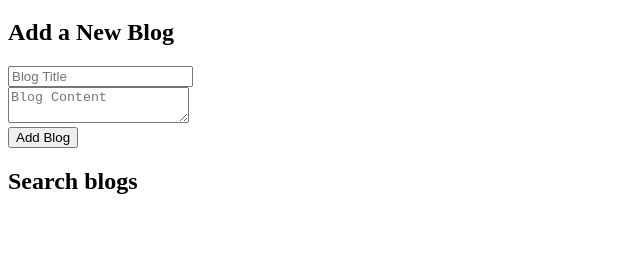
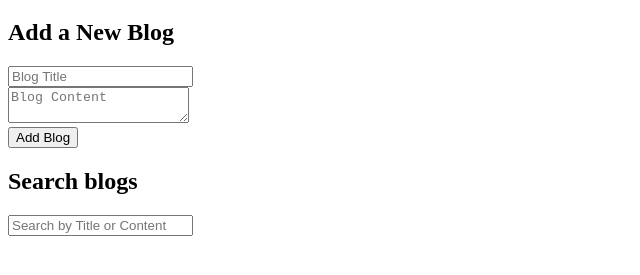
Before and after one commit to ajaythopate/Blog-App, a plain HTML site: page index.html in a window 1280 px wide. Shown: the part 61-336 px from the top of the page, without its empty margins (0-640 px from the left). Drawn offline with Linux system fonts and the light colour scheme.

Commit message:
searchBlog text area added

```diff
--- a/index.html
+++ b/index.html
@@ -22,6 +22,10 @@
 
 
     <h2>Search blogs</h2>
+    <div class="input-group search">
+        <input type="text" id="searchInput" placeholder="Search by Title or Content">
+    </div>
+    <div id="blogsContainer"></div>
     </div>
 </body>
 </html>
```
